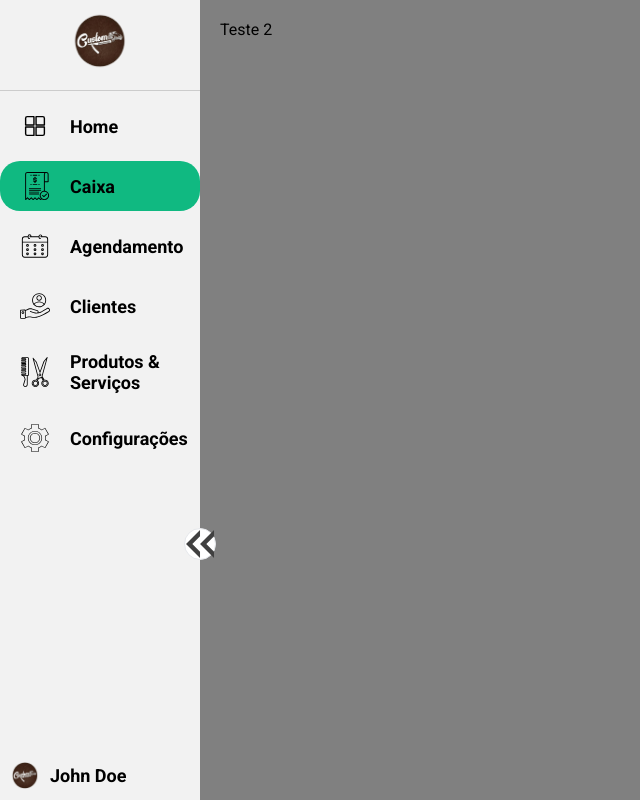
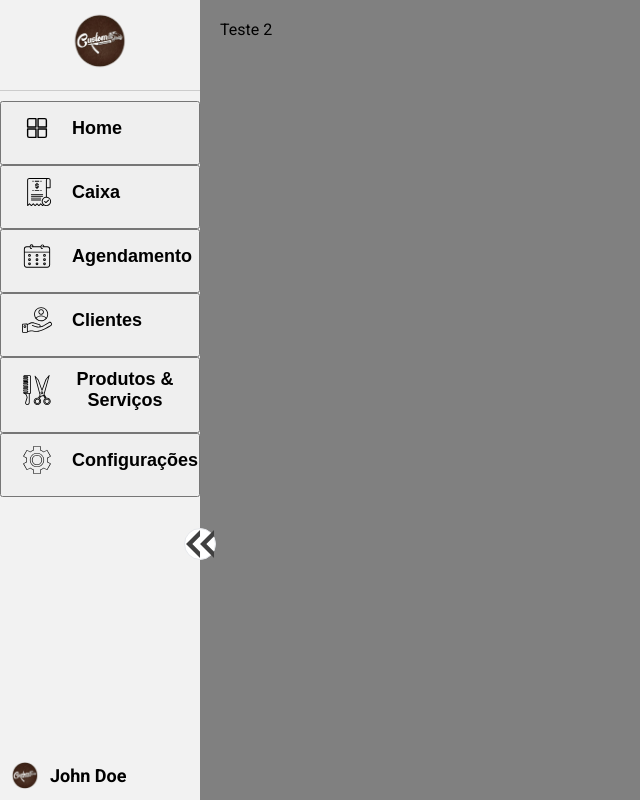
Before and after one commit to higorseixas/Custom-barber-shop-front, a Next.js app: page /caixa in a window 1280 px wide. Shown: the whole page, without its empty margins (0-640 px from the left). Built offline with nearby package versions, Linux system fonts and the light colour scheme.

Commit message:
Alterando de link -> botão, disparando a função para alterar o seletedContent

```diff
--- a/src/components/Sidebar/sidebar.tsx
+++ b/src/components/Sidebar/sidebar.tsx
@@ -7,143 +7,78 @@ import { SideBarButton } from '../Buttons/button';
 import { PrimaryLogo } from '../Logo/primaryLogo';
 import { CalenderIcon, ClientIcon, ConfigIncon, LeftSidearrowIncon, MenuDashboardIcon, PaymentIcon, ServicesIcon } from '../Svgs';
 import { SubTitleSideBarH3 } from '../Titles/primaryTitles';
-
-
-const SidebarContainer = styled.div<{ Collapsed: boolean }>`
-  display: flex;
-  flex-direction: column;
-  justify-content: space-between;
-  width: ${({ Collapsed }) => (Collapsed ? "50px" : "200px")};
-  height: 100vh;
-  background-color: #f2f2f2;
-  transition: all 0.4s cubic-bezier(0.175, 0.885, 0.32, 1.1);
-  position: relative;
-
-  @media screen and (max-width: 768px) {
-    height: unset;
-  }
-`;
-
-const Line = styled.hr`
-  margin: 10px 0;
-  border: 0;
-  height: 1px;
-  background-color: #ccc;
-`;
-
-const LogoContainer = styled.div`
-  display: flex;
-  justify-content: center;
-  align-items: center;
-  height: 80px;
-`;
-
-const NavContainer = styled.div`
-  display: flex;
-  flex-direction: column;
-`;
-
-const NavItem = styled.div<{ Collapsed: boolean }>`
-  display: flex;
-  align-items: center;
-  padding: ${({ Collapsed }) => (Collapsed ? "10px" : "10px 20px")};
-  /* padding: 10px; */
-  border-radius: 20px;
-  margin-bottom: 10px;
-  cursor: pointer;
-
-  &:hover {
-    background-color: #ccc;
-  }
-`;
-
-const NavItemIcon = styled.div<{ Collapsed: boolean }>`
-  display: flex;
-  align-items: center;
-  justify-content: ${({ Collapsed }) => (Collapsed ? "center" : "flex-start")};
-  margin-right: ${({ Collapsed }) => (Collapsed ? "0" : "10px")};
-`;
-
-const UserContainer = styled.div`
-  display: flex;
-  align-items: center;
-  padding: 10px;
-  margin-top: auto;
-`;
-
-const UserAvatar = styled.img`
-  width: 30px;
-  height: 30px;
-  border-radius: 50%;
-  margin-right: 10px;
-`;
+import { Line, LogoContainer, NavContainer, NavItem, NavItemIcon, SidebarContainer, UserAvatar, UserContainer } from './styles';
 
 
 export default function Sidebar() {
   const router = useRouter();
-  const { isCollapsed, toggleSidebarcollapse } = useContext(SidebarContext);
+  const { isCollapsed, toggleSidebarcollapse, handleSelectedContent } = useContext(SidebarContext);
 
   const sidebarItems = [
     {
       name: "Home",
-      href: "/dashboard",
+      href: "dashboard",
       icon: <MenuDashboardIcon style={{
-              marginRight:"10px",
-              height:"30px",
+        marginRight: "10px",
+        height: "30px",
         width: "30px"
-            }}/>,
+      }} />,
     },
     {
       name: "Caixa",
-      href: "/caixa",
+      href: "caixa",
       icon: <PaymentIcon style={{
-              marginRight:"10px",
-              height:"30px",
+        marginRight: "10px",
+        height: "30px",
         width: "30px"
-            }}/>,
+      }} />,
     },
     {
       name: "Agendamento",
-      href: "/agendamento",
+      href: "agendamento",
       icon: <CalenderIcon style={{
-              marginRight:"10px",
-              height:"30px",
+        marginRight: "10px",
+        height: "30px",
         width: "30px"
-            }}/>,
+      }} />,
     },
     {
       name: "Clientes",
-      href: "/clientes",
+      href: "clientes",
       icon: <ClientIcon style={{
-              marginRight:"10px",
-              height:"30px",
+        marginRight: "10px",
+        height: "30px",
         width: "30px"
-            }}/>,
+      }} />,
     },
     {
       name: "Produtos &\n Serviços",
-      href: "/produtosEServiços",
+      href: "produtosEServiços",
       icon: <ServicesIcon style={{
-              marginRight:"10px",
-              height:"30px",
+        marginRight: "10px",
+        height: "30px",
         width: "30px"
-            }}/>,
+      }} />,
     },
     {
       name: "Configurações",
-      href: "/configurações",
+      href: "configurações",
       icon: <ConfigIncon style={{
-              marginRight:"10px",
-              height:"30px",
+        marginRight: "10px",
+        height: "30px",
         width: "30px"
-            }}/>,
+      }} />,
     },
   ];
+
+  const handleChangeContent = (content: string) => {
+    handleSelectedContent(content)
+  }
 
   return (
     <SidebarContainer Collapsed={isCollapsed}>
       <SideBarButton onClick={toggleSidebarcollapse}>
-        {!isCollapsed ? <LeftSidearrowIncon style={{transform: "scaleX(-1)"}} /> : <LeftSidearrowIncon/>}
+        {!isCollapsed ? <LeftSidearrowIncon style={{ transform: "scaleX(-1)" }} /> : <LeftSidearrowIncon />}
       </SideBarButton>
       <NavContainer>
         <LogoContainer>
@@ -153,12 +88,11 @@ export default function Sidebar() {
             height="60px"
           />
         </LogoContainer>
-        <Line/>
+        <Line />
         {sidebarItems.map((item) => (
-          <Link
+          <button
             style={{ textDecoration: "none", color: "inherit" }}
-          href={item.href}
-          key={item.name}
+            onClick={() => handleChangeContent(item.href)}
           >
             <NavItem
               Collapsed={isCollapsed}
@@ -172,7 +106,7 @@ export default function Sidebar() {
                 <SubTitleSideBarH3>{item.name}</SubTitleSideBarH3>
               )}
             </NavItem>
-        </Link>
+          </button>
         ))}
       </NavContainer>
       <UserContainer>
```
Lines whose indentation alone changed are shown as unchanged.
